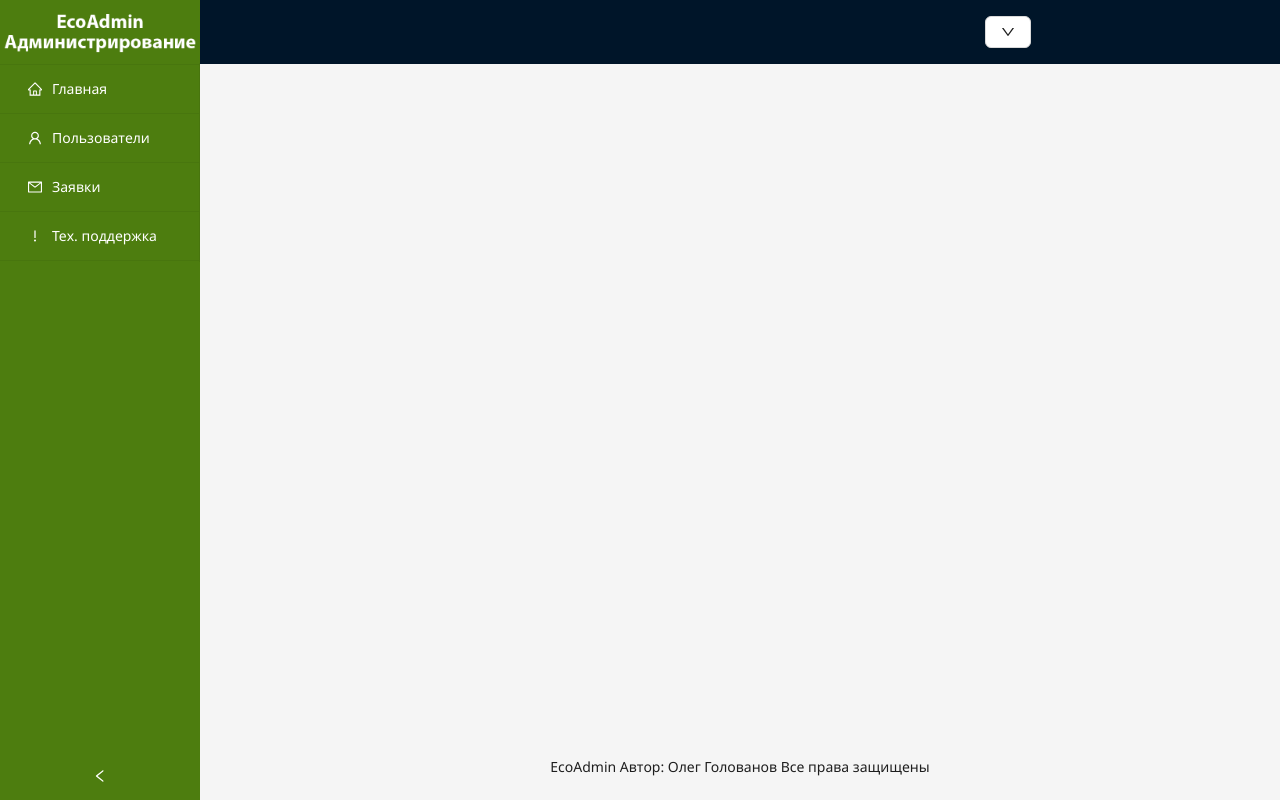
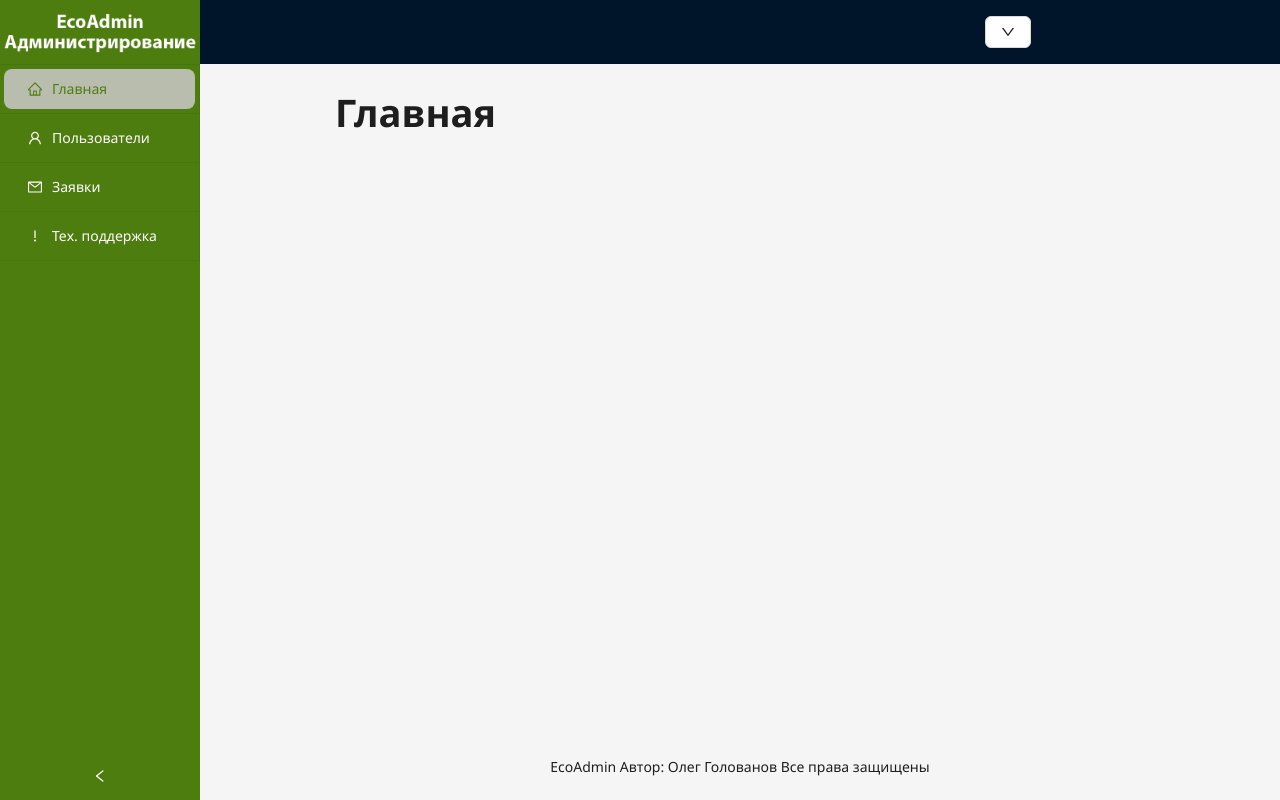
Before and after one commit to OlegNeBot/EcoAdmin, a React (Create React App) app: page / in a window 1280 px wide. Built offline with nearby package versions, Linux system fonts and the light colour scheme; no server answers; sample sign-in values are in the browser's storage.

Commit message:
Исправлен баг с дефолтным route'ом.

```diff
--- a/src/pages/MainPage.tsx
+++ b/src/pages/MainPage.tsx
@@ -111,10 +111,10 @@ const MainPage = () => {
                 <Menu
                     mode="inline"
                     items={menuItems}
-                    selectedKeys={[selected]}
+                    selectedKeys={[selected !== "" ? selected : "main"]}
                     onClick={({key}) => {
                         setSelected(key);
-                        navigate(key);
+                        key !== "main" ? navigate(key) : navigate("/");
                     }}
                 />
             </Sider>
--- a/src/routers/AppRouter.tsx
+++ b/src/routers/AppRouter.tsx
@@ -26,7 +26,6 @@ const AppRouter = () => {
             element: <MainPage />,
             children: [
                 {
-                    path: "main",
                     index: true,
                     element: <HomePage />,
                 },
```
